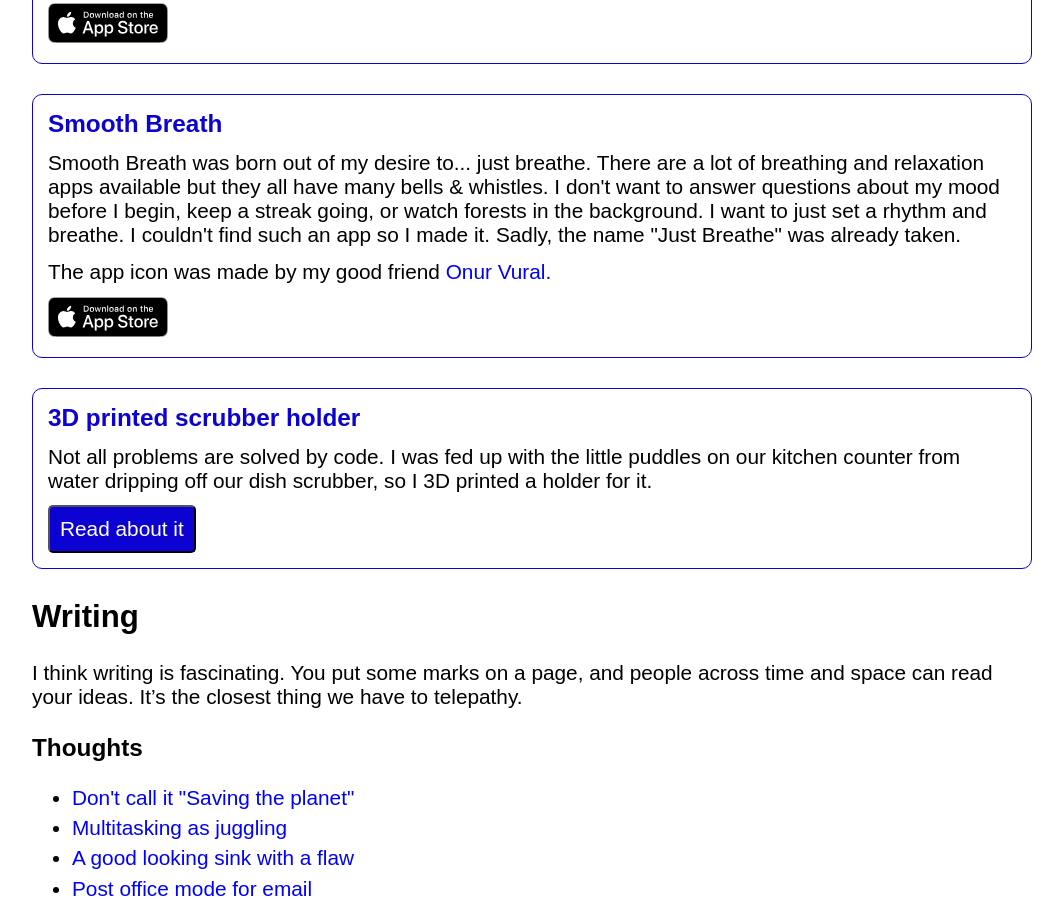
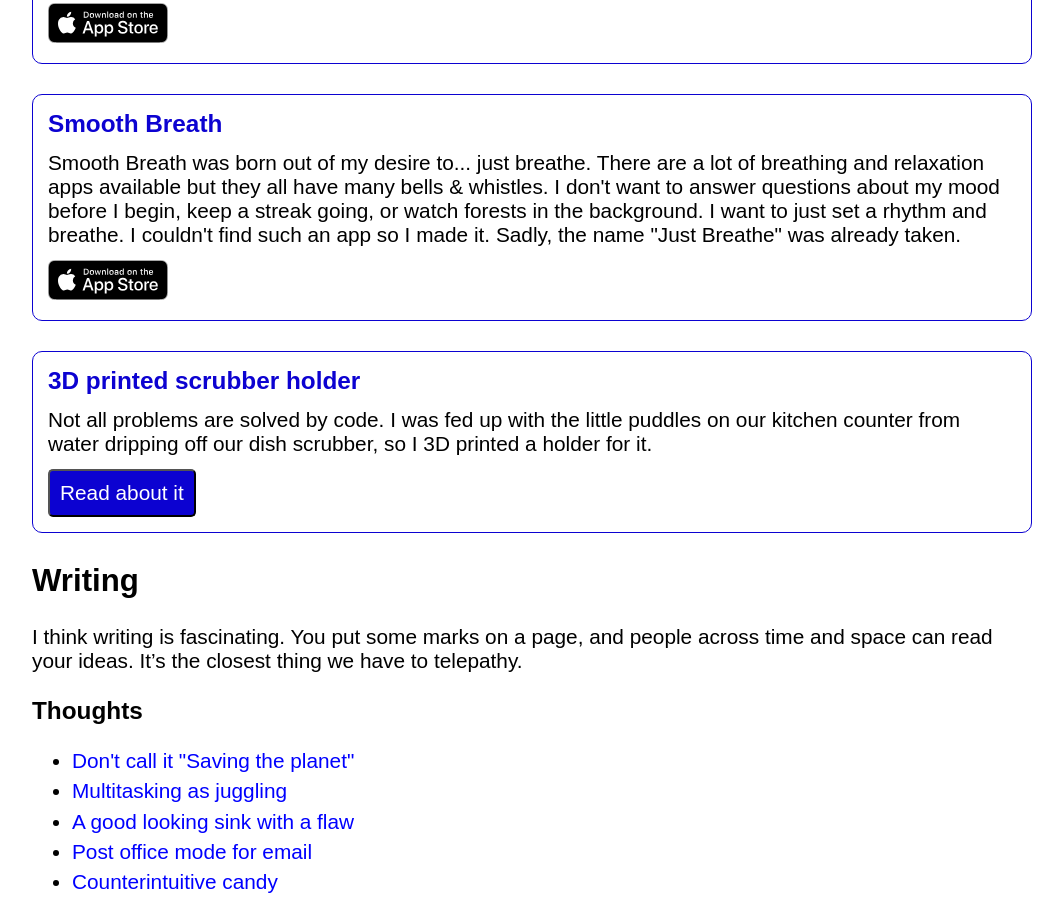
Before and after one commit to koralcem/personal-site, a Jekyll site: the page built from index.html, in a window 1280 px wide and 900 px high, scrolled down 933 px. Shown: the whole window, without its empty margins (108-1171 px from the left). Built offline with Jekyll 4.4.1, drawn with Linux system fonts in a browser that asks for light colours.

Commit message:
Tiny updates

```diff
--- a/index.html
+++ b/index.html
@@ -38,8 +38,6 @@ css_files:
   <h3>Smooth Breath</h3>
   <p>Smooth Breath was born out of my desire to... just breathe. There are a lot of breathing and relaxation apps available but they all have many bells & whistles. I don't want to answer questions about my mood before I begin, keep a streak going, or watch forests in the background. I want to just set a rhythm and breathe. I couldn't find such an app so I made it. Sadly, the name "Just Breathe" was already taken.</p>
 
-  <p>The app icon was made by my good friend <a href="http://onurvural.com/">Onur Vural.</a></p>
-
   <a href="https://apps.apple.com/us/app/smooth-breath/id1072267157">
     <img src="media/app-store-bagde.svg" alt="App store badge"/>
   </a>
--- a/radio-reference.html
+++ b/radio-reference.html
@@ -8,6 +8,8 @@ css_files:
 
 <p>Radio Reference is a handy app for information you might need while communicating over your radio. Need to spell something phonetically? Type your word or phrase, and get the phonetic spelling. Or view the whole phonetic alphabet. Heard a Q-signal or other abbreviation you don't recognize? Look it up here.</p>
 
+<p>The app icon was made by my good friend <a href="http://onurvural.com/">Onur Vural.</a></p>
+
 <a href="https://apps.apple.com/us/app/radio-reference/id1583119869"><img src="media/app-store-bagde.svg" alt="App store badge"/></a>
 
 <h2>Support</h2>
--- a/smooth-breath.html
+++ b/smooth-breath.html
@@ -10,9 +10,7 @@ css_files:
 
 <p>The app icon was made by my good friend <a href="http://onurvural.com/">Onur Vural.</a></p>
 
-<!--
-<a href="https://apps.apple.com/us/app/radio-reference/id1583119869"><img src="media/app-store-bagde.svg" alt="App store badge"/></a>
--->
+<a href="https://apps.apple.com/us/app/smooth-breath/id1072267157"><img src="media/app-store-bagde.svg" alt="App store badge"/></a>
 
 <h2>Support</h2>
 <p>Email me at <a href="mailto:koralcem@gmail.com">koralcem@gmail.com</a> with any issues, questions or ideas.</p>
```
